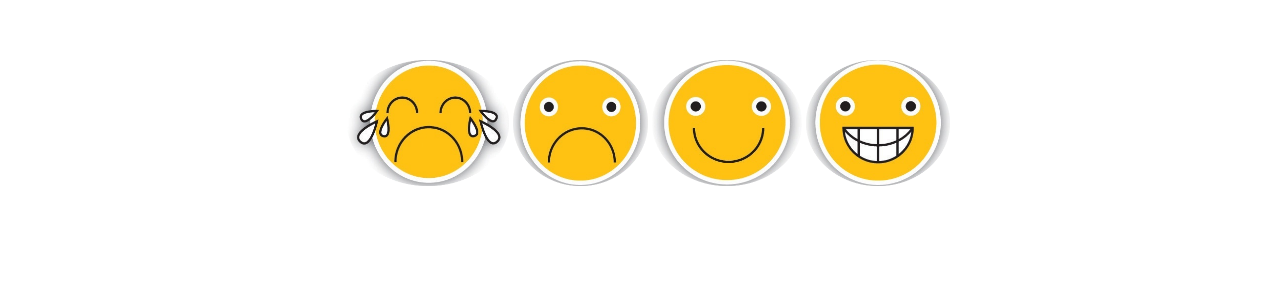
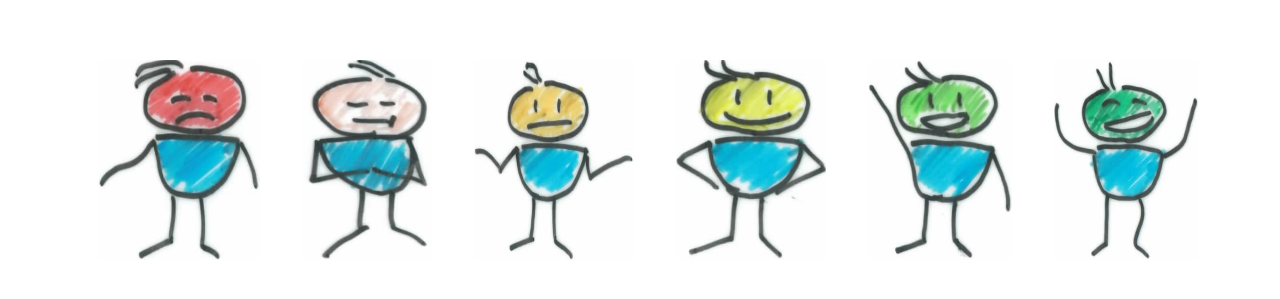
Before and after one commit to Ricardicus/dagsform, a plain HTML site: page index.html in a window 1280 px wide. Shown: the part 145-444 px from the top of the page. Drawn offline with Linux system fonts and the light colour scheme.

Commit message:
Changed images and other things

```diff
--- a/app.js
+++ b/app.js
@@ -189,6 +189,8 @@ const server = http.createServer((req, res) => {
 					value = 0;
 				}
 
+				if ( !isNaN(value) ) {
+
 					var year = d.getFullYear();
 					var month = d.getMonth();
 					var day = d.getDate();
@@ -209,6 +211,9 @@ const server = http.createServer((req, res) => {
 						}
 					);
 
+				}
+
+
 			} else {
 				not_found(res);
 			}
--- a/index.html
+++ b/index.html
@@ -11,6 +11,11 @@ body {
 	font-size: 60px;
 	width: 100%;
 	font-family: 'Open Sans Condensed', sans-serif;
+}
+
+td {
+	padding-right: 20px;
+	padding-left: 20px;
 }
 
 </style>
@@ -30,7 +35,7 @@ function vote(value) {
 			$("#ok-sign").show();
 			setTimeout(function() {
 				location.reload();
-			}, 5000);
+			}, 2000);
 		},
 		error: function() {
 			alert("Servern verkar inte svara! Fråga integratören vad det är frågan om.");
@@ -83,11 +88,12 @@ window.onload = function(e) {
 <div>
 <table id="vote">
 	<tr>
-	<td><img src="img/smiley_sad.png"        value="0" alt="Sad face" height="126" width="162"></td>
-	<td><img src="img/smiley_mad.png"        value="1" alt="Not good face" height="126" width="135"></td>
-	<!--<td><img src="img/smiley_neutral.png"    value="2" alt="Neutral face" height="126" width="147"></td>-->
-	<td><img src="img/smiley_lighthappy.png" value="2" alt="Happy face" height="126" width="150"></td>
-	<td><img src="img/smiley_happy.png"      value="3" alt="Super happy face" height="126" width="144"></td>
+	<td><img src="img/survey1.png"        value="0" alt="Sad face" height="200" width="162"></td>
+	<td><img src="img/survey2.png"        value="1" alt="Not good face" height="200" width="130"></td>
+	<td><img src="img/survey3.png"        value="2" alt="Neutral negative face" height="200" width="160"></td>
+	<td><img src="img/survey4.png"        value="3" alt="Neutral positive face" height="200" width="150"></td>
+	<td><img src="img/survey5.png"        value="4" alt="Happy face" height="200" width="144"></td>
+	<td><img src="img/survey6.png"        value="5" alt="Super happy face" height="200" width="144"></td>
 	</tr>
 </table>
 <img id="ok-sign" style="display:none;" src="img/ok_sign.jpg" alt="Neutral face" height="126" width="147">
```
Also changed, not shown: img/survey1.png (added), img/survey2.png (added), img/survey3.png (added), img/survey4.png (added), img/survey5.png (added), img/survey6.png (added). Lines whose indentation alone changed are shown as unchanged.
